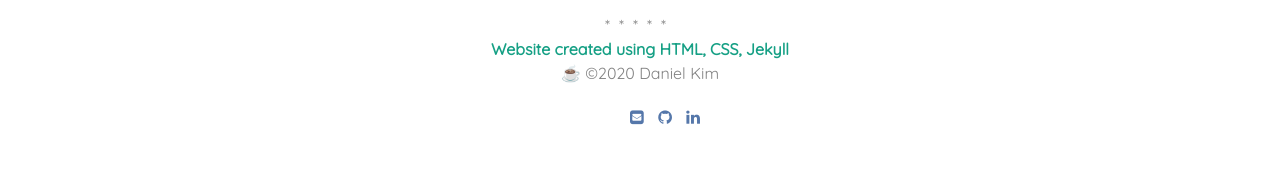
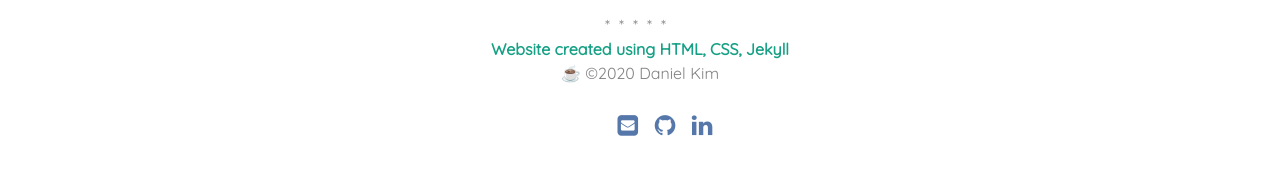
Before and after one commit to danielk56/danielk56.github.io, a Jekyll site: the page built from index.md, in a window 1280 px wide. Shown: the part 478-653 px from the top of the page. Built offline with Jekyll 4.4.1, drawn with Linux system fonts in a browser that asks for light colours.

Commit message:
Update main.css

```diff
--- a/assets/css/main.css
+++ b/assets/css/main.css
@@ -152,9 +152,9 @@
     text-align: center;
   }
 
-..connect {
-  font-size: 150%
-}}
+  .connect {
+    font-size: 150%;
+    float: center;
 }
 
 
```
